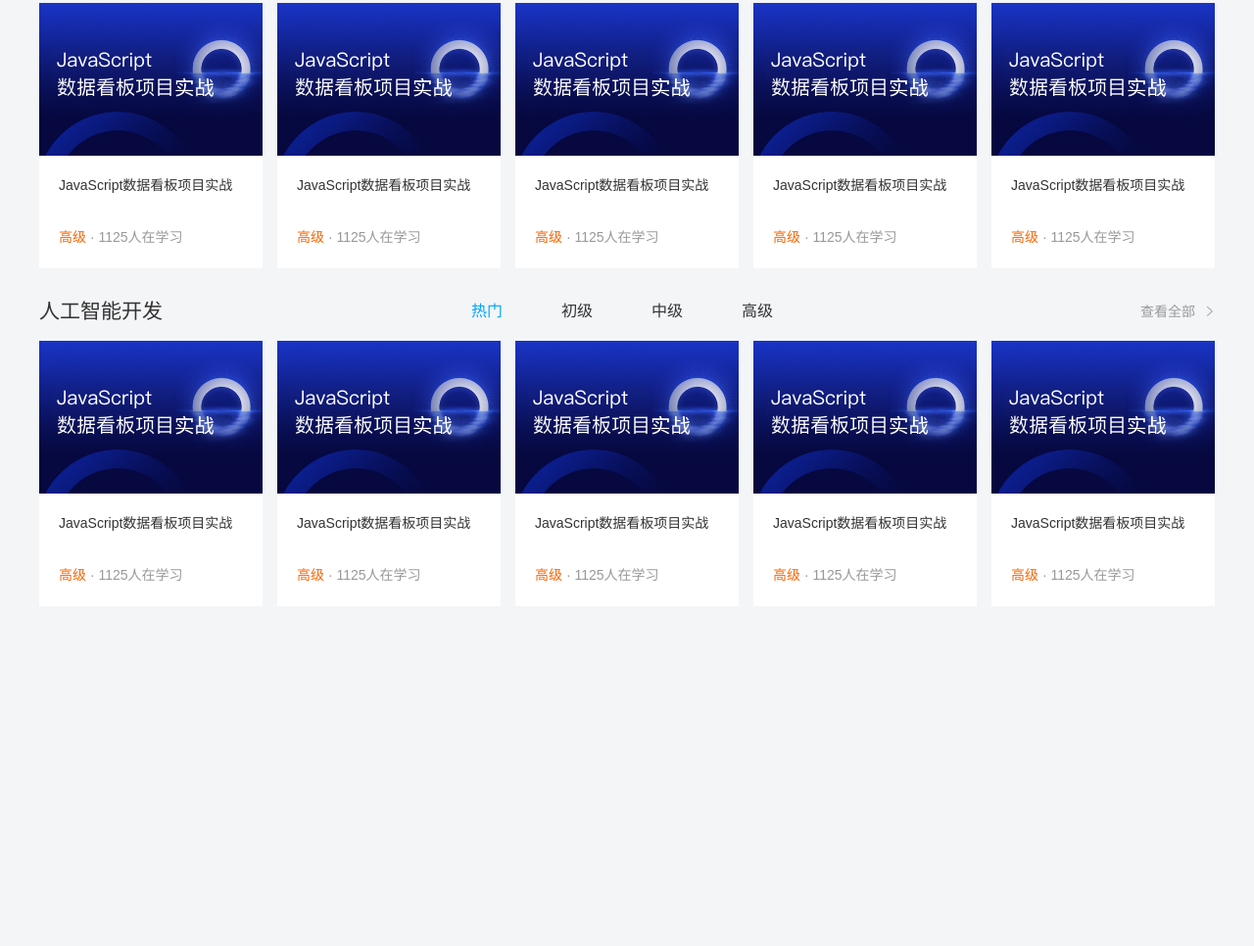
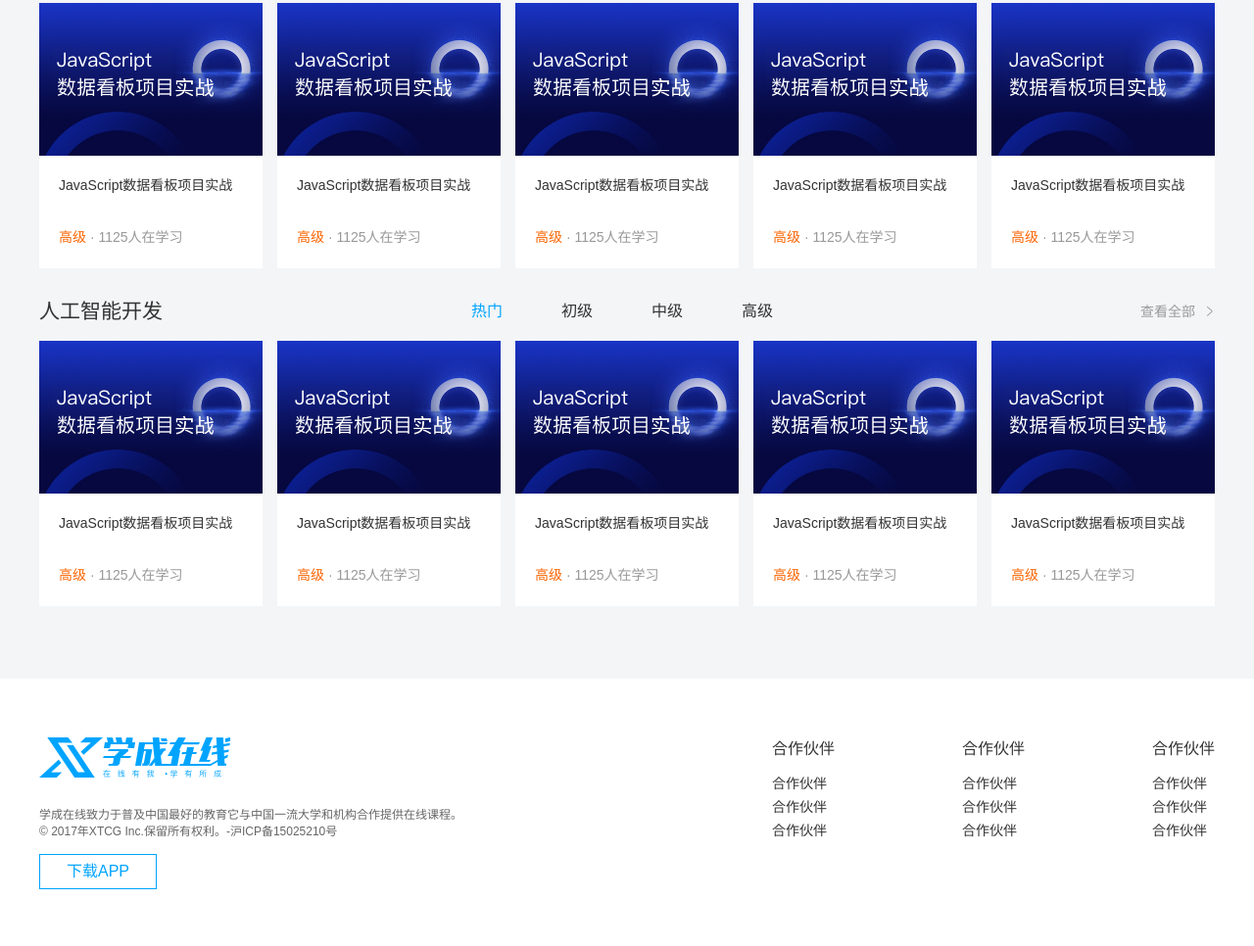
Before and after one commit to gallantsa/XCZX, a plain HTML site: page index.html in a window 1280 px wide. Shown: the part 2498-3464 px from the top of the page at 98% size. Before the commit the page ends 3131 px from the top, so only its background shows below. Drawn offline with Linux system fonts and the light colour scheme.

Commit message:
版权区域代码实现

```diff
--- a/css/index.css
+++ b/css/index.css
@@ -352,3 +352,59 @@ body {
 .ai .bd {
   display: block;
 }
+
+/* 版权 */
+.footer {
+  background-color: #fff;
+  height: 273px;
+  margin-top: 60px;
+}
+
+.footer .wrapper {
+  display: flex;
+  justify-content: space-between;
+  padding-top: 60px;
+}
+
+.footer .left {
+  width: 432px;
+}
+
+.footer .left p {
+  margin-top: 24px;
+  margin-bottom: 14px;
+  font-size: 12px;
+  line-height: 17px;
+  color: #666;
+}
+
+.footer .left .download {
+  display: block;
+  width: 120px;
+  height: 36px;
+  border: 1px solid #00a4ff;
+  line-height: 34px;
+  text-align: center;
+  font-size: 16px;
+  color: #00a4ff;
+}
+
+.footer .right {
+  display: flex;
+}
+
+.footer .right dl {
+  margin-left: 130px;
+}
+
+.footer .right dt {
+  margin-bottom: 12px;
+  font-size: 16px;
+  line-height: 23px;
+}
+
+.footer .right dd {
+  color: #666;
+  font-size: 14px;
+  line-height: 24px;
+}
--- a/index.html
+++ b/index.html
@@ -383,7 +383,7 @@
   </div>
 
   <!-- JavaEE -->
-    <div class="wrapper ai">
+  <div class="wrapper ai">
     <!-- 标题 -->
     <div class="hd">
       <h3>人工智能开发</h3>
@@ -436,5 +436,40 @@
       </ul>
     </div>
   </div>
+
+  <!-- 版权 -->
+  <div class="footer">
+    <div class="wrapper">
+      <div class="left">
+        <a href="#"><img src="./images/logo.png" alt=""></a>
+        <p>
+          学成在线致力于普及中国最好的教育它与中国一流大学和机构合作提供在线课程。
+          © 2017年XTCG Inc.保留所有权利。-沪ICP备15025210号
+        </p>
+        <a href="#" class="download">下载APP</a>
+      </div>
+
+      <div class="right">
+        <dl>
+          <dt>合作伙伴</dt>
+          <dd><a href="#">合作伙伴</a></dd>
+          <dd><a href="#">合作伙伴</a></dd>
+          <dd><a href="#">合作伙伴</a></dd>
+        </dl>
+        <dl>
+          <dt>合作伙伴</dt>
+          <dd><a href="#">合作伙伴</a></dd>
+          <dd><a href="#">合作伙伴</a></dd>
+          <dd><a href="#">合作伙伴</a></dd>
+        </dl>
+        <dl>
+          <dt>合作伙伴</dt>
+          <dd><a href="#">合作伙伴</a></dd>
+          <dd><a href="#">合作伙伴</a></dd>
+          <dd><a href="#">合作伙伴</a></dd>
+        </dl>
+      </div>
+    </div>
+  </div>
 </body>
 </html>
```
